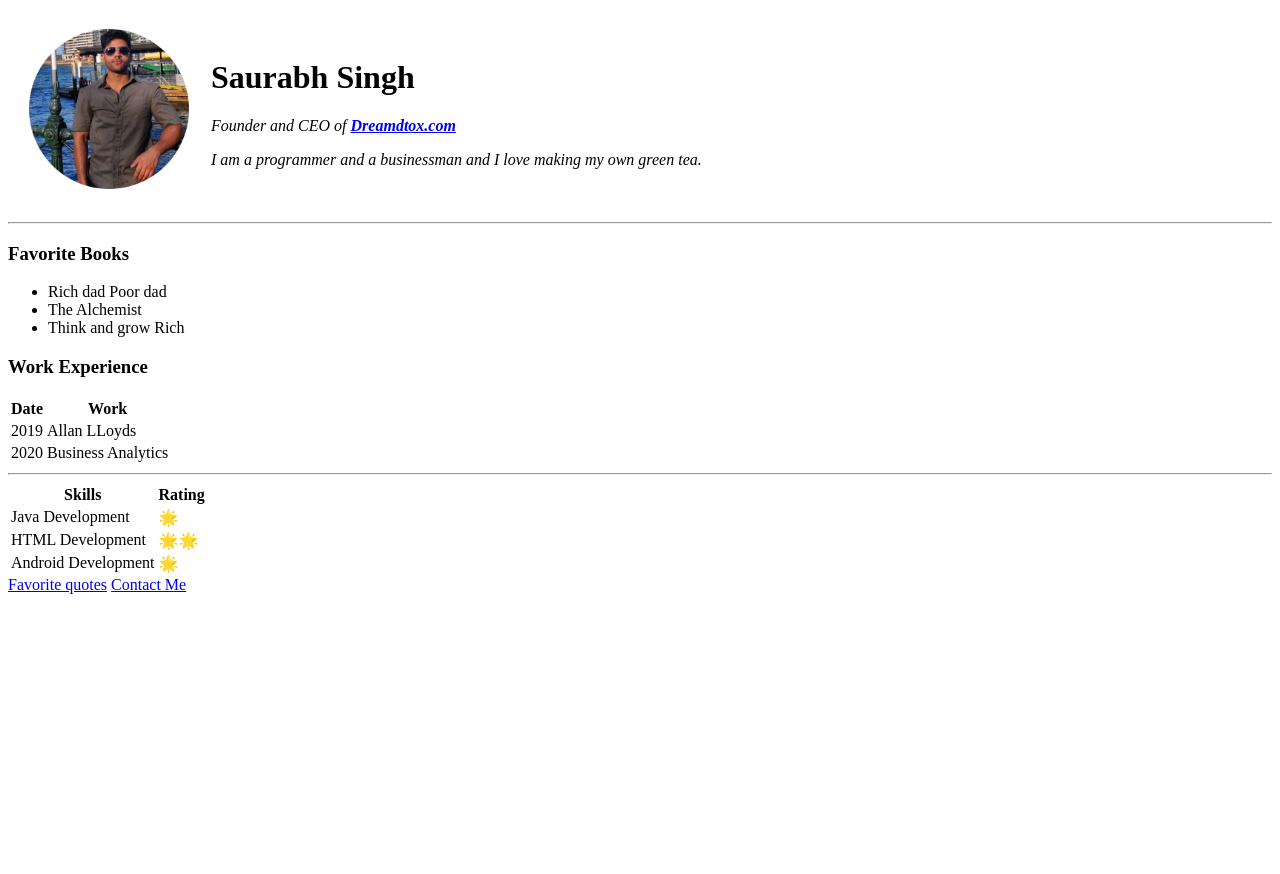
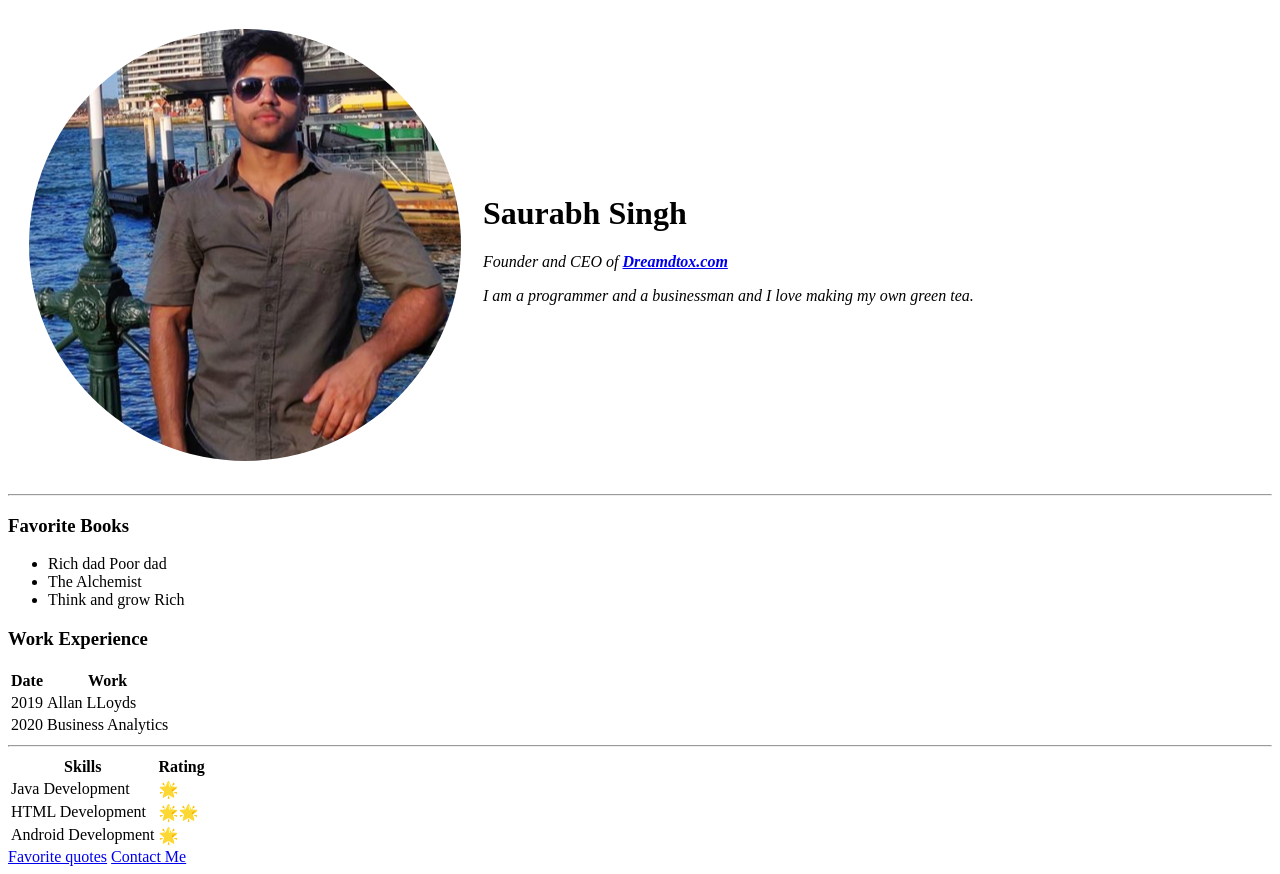
Before and after one commit to saurabhsinghgit/CV, a plain HTML site: page index.html in a window 1280 px wide. Before the commit the page ends 800 px from the top, so only its background shows below. Drawn offline with Linux system fonts and the light colour scheme.

Commit message:
Tried Deleting styling code to check if that's stopping github from showing images

```diff
--- a/index.html
+++ b/index.html
@@ -9,7 +9,7 @@
 <body>
   <table cellspacing="20">
     <tr>
-      <td> <img src="Images/saurabh.png" alt="Image of a car" style="width:160px;height:160px;"> </td>
+      <td> <img src="Images/saurabh.png" alt="Saurabh Singh "> </td>
       <td>
         <h1>Saurabh Singh</h1>
         <p><em>Founder and CEO of <strong><a href="https://dreamdtox.com/">Dreamdtox.com</a></strong></em></p>
```
